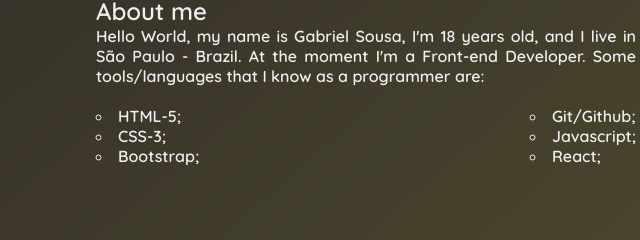
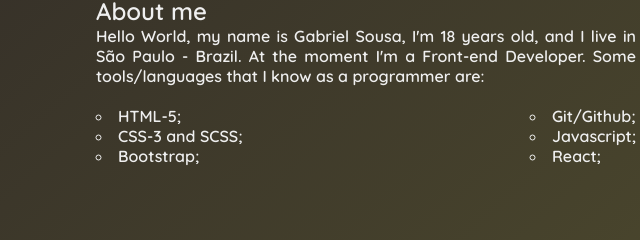
Before and after one commit to Gabriel-Sousa-Amorim/Gabriel-Portifolio, a plain HTML site: page index.html in a window 1280 px wide. Shown: the part 1300-1540 px from the top of the page, 4-644 px from the left. Drawn offline with nearby package versions, Linux system fonts and the light colour scheme.

Commit message:
Release 10.01

```diff
--- a/index.html
+++ b/index.html
@@ -86,7 +86,7 @@
           <div id="list-container" class="article-child main-margin">
             <ul>
               <li>HTML-5;</li>
-              <li>CSS-3;</li>
+              <li>CSS-3 and SCSS;</li>
               <li>Bootstrap;</li>
             </ul>
             <ul>
```
